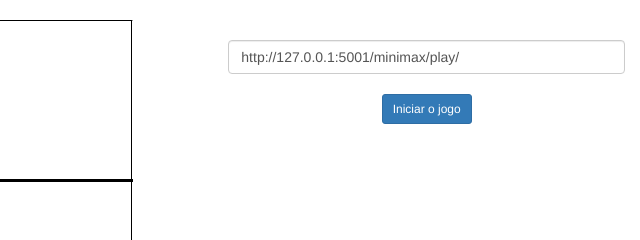
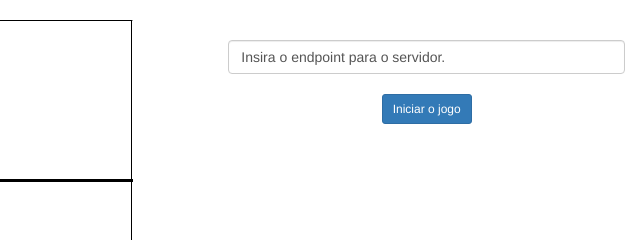
Before and after one commit to adolfoguimaraes/tictactoe_webpage, a plain HTML site: page index.html in a window 1280 px wide. Shown: the top 240 px of the page, 640-1280 px from the left. Drawn offline with nearby package versions, Linux system fonts and the light colour scheme; animation ran at ten frames a second.

Commit message:
Atualização do index.html

```diff
--- a/index.html
+++ b/index.html
@@ -40,7 +40,7 @@
                     </div>
                     <div class="col-lg-4" align="center">
                         <br /><br />
-                        <input class="form-control" type="text" id="input_url" name="input_url" placeholder="Insira a url da API do jogo" value="http://127.0.0.1:5001/minimax/play/" /><br />
+                        <input class="form-control" type="text" id="input_url" name="input_url" placeholder="Insira a url da API do jogo" value="Insira o endpoint para o servidor." /><br />
                         <div class="btn btn-primary btn-sm" onclick="mainState.getMove(document.getElementById('input_url').value);">Iniciar o jogo</div>
                         <span id="restart_button" class="btn btn-danger btn-sm" onclick="game.state.start('main');" style="display: none;">Limpar tabuleiro</span>
                     </div>
```
